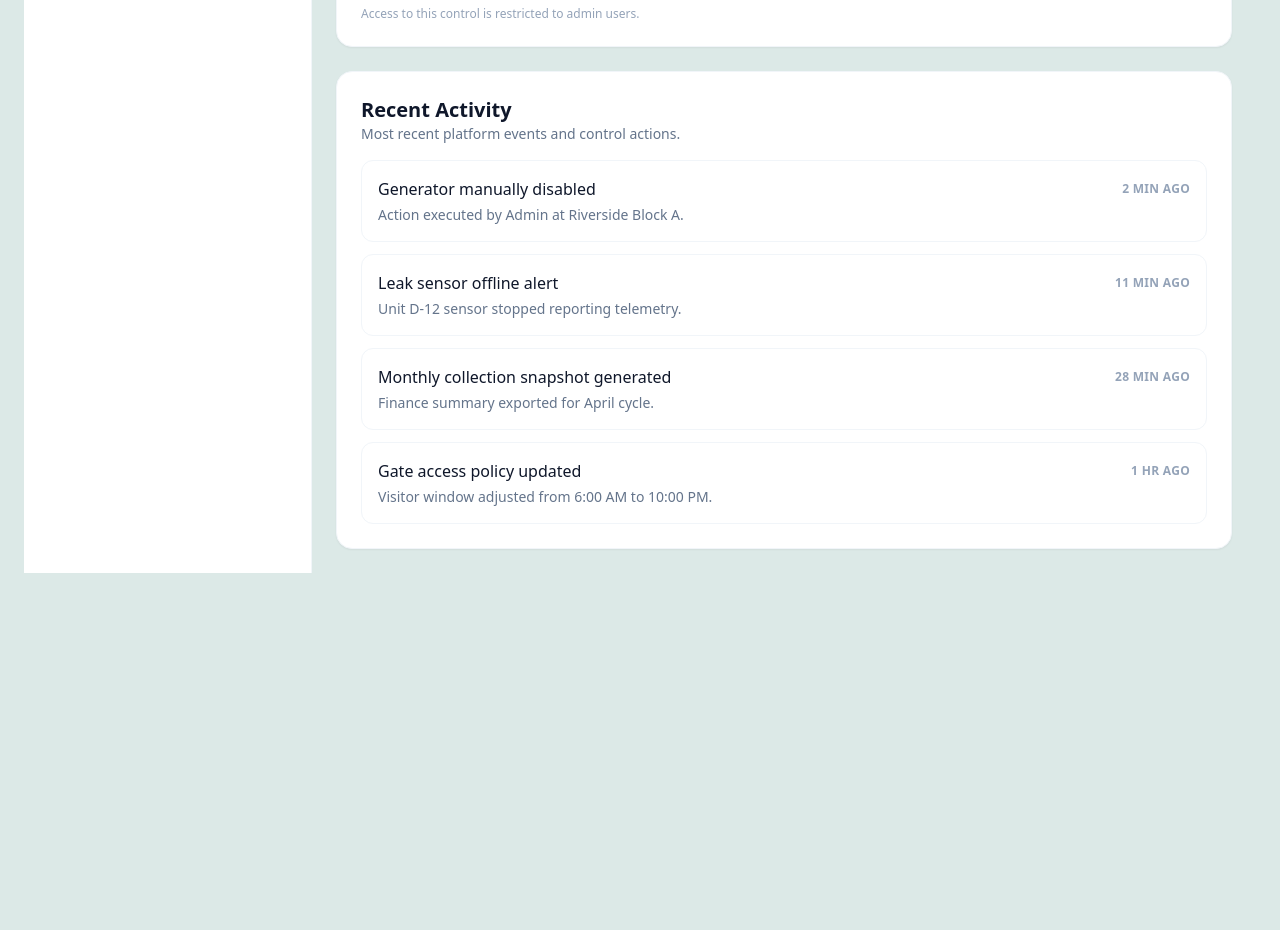
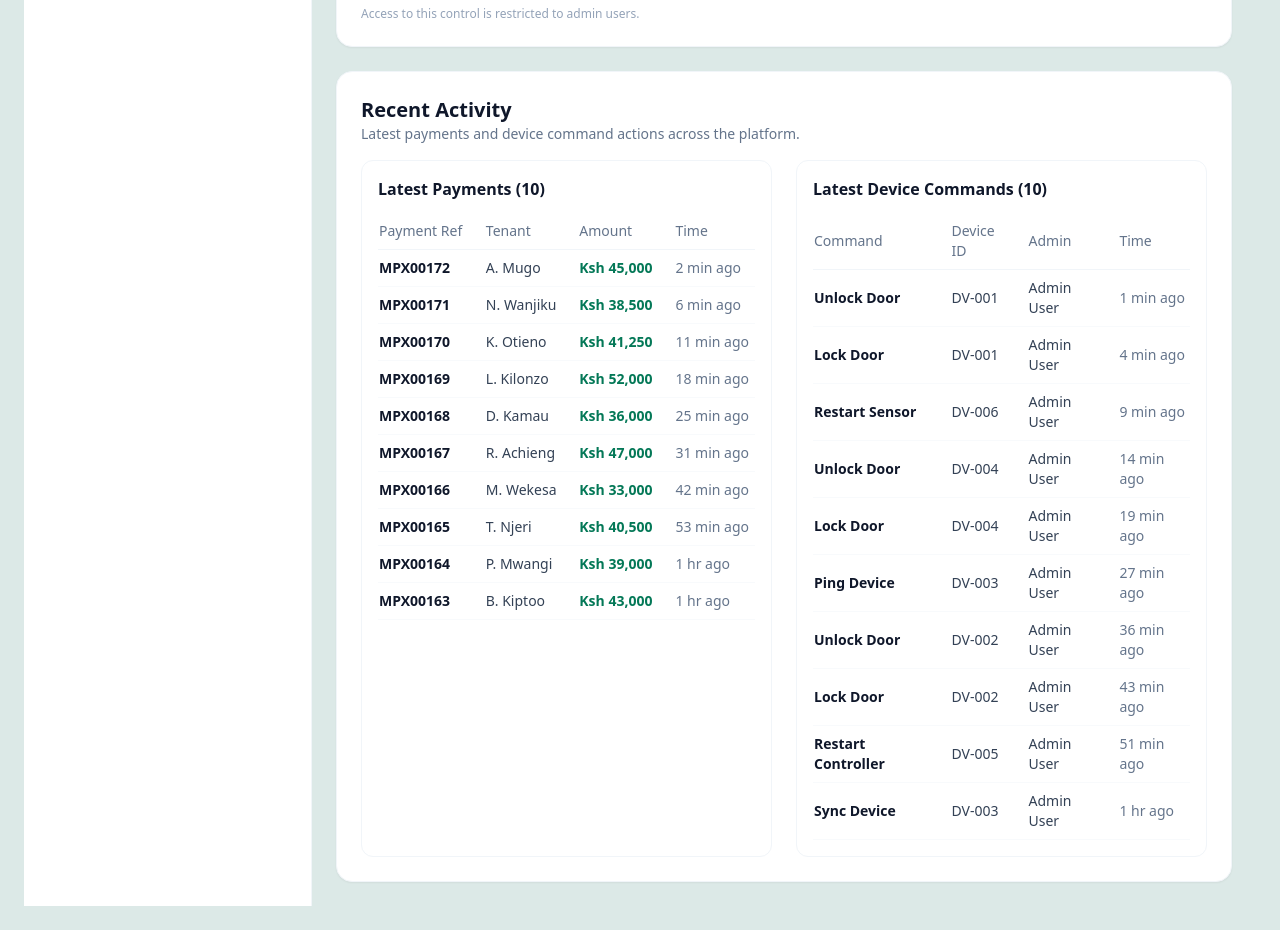
Before and after one commit to Isabellanamutenda/Serene-habitat, a Nuxt app: page /admin/dashboard in a window 1280 px wide. Shown: the part 1360-2290 px from the top of the page. Before the commit the page ends 1957 px from the top, so only its background shows below. Built offline with nearby package versions, Linux system fonts and the light colour scheme.

Commit message:
add a lock door

```diff
--- a/pages/admin/dashboard.vue
+++ b/pages/admin/dashboard.vue
@@ -146,18 +146,62 @@
 					<section id="recent-activity" class="bg-white rounded-2xl border border-slate-100 shadow-sm p-5 sm:p-6 space-y-4 scroll-mt-6">
 						<div>
 							<h2 class="text-xl font-semibold text-slate-900">Recent Activity</h2>
-							<p class="text-sm text-slate-500">Most recent platform events and control actions.</p>
+							<p class="text-sm text-slate-500">Latest payments and device command actions across the platform.</p>
 						</div>
 
-						<ul class="space-y-3">
-							<li v-for="activity in recentActivity" :key="activity.id" class="rounded-xl border border-slate-100 p-4">
-								<div class="flex flex-col sm:flex-row sm:items-center sm:justify-between gap-2">
-									<p class="font-medium text-slate-900">{{ activity.action }}</p>
-									<p class="text-xs font-semibold uppercase tracking-wide text-slate-400">{{ activity.time }}</p>
+						<div class="grid grid-cols-1 xl:grid-cols-2 gap-6">
+							<section class="rounded-xl border border-slate-100 p-4">
+								<header class="mb-3">
+									<h3 class="font-semibold text-slate-900">Latest Payments (10)</h3>
+								</header>
+								<div class="overflow-x-auto">
+									<table class="min-w-full text-left text-sm">
+										<thead>
+											<tr class="border-b border-slate-100 text-slate-500">
+												<th class="py-2 pr-4 font-medium">Payment Ref</th>
+												<th class="py-2 pr-4 font-medium">Tenant</th>
+												<th class="py-2 pr-4 font-medium">Amount</th>
+												<th class="py-2 font-medium">Time</th>
+											</tr>
+										</thead>
+										<tbody>
+											<tr v-for="payment in latestPayments" :key="payment.ref" class="border-b border-slate-50">
+												<td class="py-2 pr-4 font-semibold text-slate-900">{{ payment.ref }}</td>
+												<td class="py-2 pr-4 text-slate-700">{{ payment.tenant }}</td>
+												<td class="py-2 pr-4 text-emerald-700 font-semibold">{{ payment.amount }}</td>
+												<td class="py-2 text-slate-500">{{ payment.time }}</td>
+											</tr>
+										</tbody>
+									</table>
 								</div>
-								<p class="mt-1 text-sm text-slate-500">{{ activity.detail }}</p>
-							</li>
-						</ul>
+							</section>
+
+							<section class="rounded-xl border border-slate-100 p-4">
+								<header class="mb-3">
+									<h3 class="font-semibold text-slate-900">Latest Device Commands (10)</h3>
+								</header>
+								<div class="overflow-x-auto">
+									<table class="min-w-full text-left text-sm">
+										<thead>
+											<tr class="border-b border-slate-100 text-slate-500">
+												<th class="py-2 pr-4 font-medium">Command</th>
+												<th class="py-2 pr-4 font-medium">Device ID</th>
+												<th class="py-2 pr-4 font-medium">Admin</th>
+												<th class="py-2 font-medium">Time</th>
+											</tr>
+										</thead>
+										<tbody>
+											<tr v-for="command in latestDeviceCommands" :key="command.id" class="border-b border-slate-50">
+												<td class="py-2 pr-4 font-semibold text-slate-900">{{ command.command }}</td>
+												<td class="py-2 pr-4 text-slate-700">{{ command.deviceId }}</td>
+												<td class="py-2 pr-4 text-slate-700">{{ command.admin }}</td>
+												<td class="py-2 text-slate-500">{{ command.time }}</td>
+											</tr>
+										</tbody>
+									</table>
+								</div>
+							</section>
+						</div>
 					</section>
 				</section>
 			</main>
@@ -186,10 +230,29 @@ const manualDoorControl = ref({
 	locked: true
 })
 
-const recentActivity = [
-	{ id: 1, action: 'Generator manually disabled', detail: 'Action executed by Admin at Riverside Block A.', time: '2 min ago' },
-	{ id: 2, action: 'Leak sensor offline alert', detail: 'Unit D-12 sensor stopped reporting telemetry.', time: '11 min ago' },
-	{ id: 3, action: 'Monthly collection snapshot generated', detail: 'Finance summary exported for April cycle.', time: '28 min ago' },
-	{ id: 4, action: 'Gate access policy updated', detail: 'Visitor window adjusted from 6:00 AM to 10:00 PM.', time: '1 hr ago' }
+const latestPayments = [
+	{ ref: 'MPX00172', tenant: 'A. Mugo', amount: 'Ksh 45,000', time: '2 min ago' },
+	{ ref: 'MPX00171', tenant: 'N. Wanjiku', amount: 'Ksh 38,500', time: '6 min ago' },
+	{ ref: 'MPX00170', tenant: 'K. Otieno', amount: 'Ksh 41,250', time: '11 min ago' },
+	{ ref: 'MPX00169', tenant: 'L. Kilonzo', amount: 'Ksh 52,000', time: '18 min ago' },
+	{ ref: 'MPX00168', tenant: 'D. Kamau', amount: 'Ksh 36,000', time: '25 min ago' },
+	{ ref: 'MPX00167', tenant: 'R. Achieng', amount: 'Ksh 47,000', time: '31 min ago' },
+	{ ref: 'MPX00166', tenant: 'M. Wekesa', amount: 'Ksh 33,000', time: '42 min ago' },
+	{ ref: 'MPX00165', tenant: 'T. Njeri', amount: 'Ksh 40,500', time: '53 min ago' },
+	{ ref: 'MPX00164', tenant: 'P. Mwangi', amount: 'Ksh 39,000', time: '1 hr ago' },
+	{ ref: 'MPX00163', tenant: 'B. Kiptoo', amount: 'Ksh 43,000', time: '1 hr ago' }
+]
+
+const latestDeviceCommands = [
+	{ id: 1, command: 'Unlock Door', deviceId: 'DV-001', admin: 'Admin User', time: '1 min ago' },
+	{ id: 2, command: 'Lock Door', deviceId: 'DV-001', admin: 'Admin User', time: '4 min ago' },
+	{ id: 3, command: 'Restart Sensor', deviceId: 'DV-006', admin: 'Admin User', time: '9 min ago' },
+	{ id: 4, command: 'Unlock Door', deviceId: 'DV-004', admin: 'Admin User', time: '14 min ago' },
+	{ id: 5, command: 'Lock Door', deviceId: 'DV-004', admin: 'Admin User', time: '19 min ago' },
+	{ id: 6, command: 'Ping Device', deviceId: 'DV-003', admin: 'Admin User', time: '27 min ago' },
+	{ id: 7, command: 'Unlock Door', deviceId: 'DV-002', admin: 'Admin User', time: '36 min ago' },
+	{ id: 8, command: 'Lock Door', deviceId: 'DV-002', admin: 'Admin User', time: '43 min ago' },
+	{ id: 9, command: 'Restart Controller', deviceId: 'DV-005', admin: 'Admin User', time: '51 min ago' },
+	{ id: 10, command: 'Sync Device', deviceId: 'DV-003', admin: 'Admin User', time: '1 hr ago' }
 ]
 </script>
```
